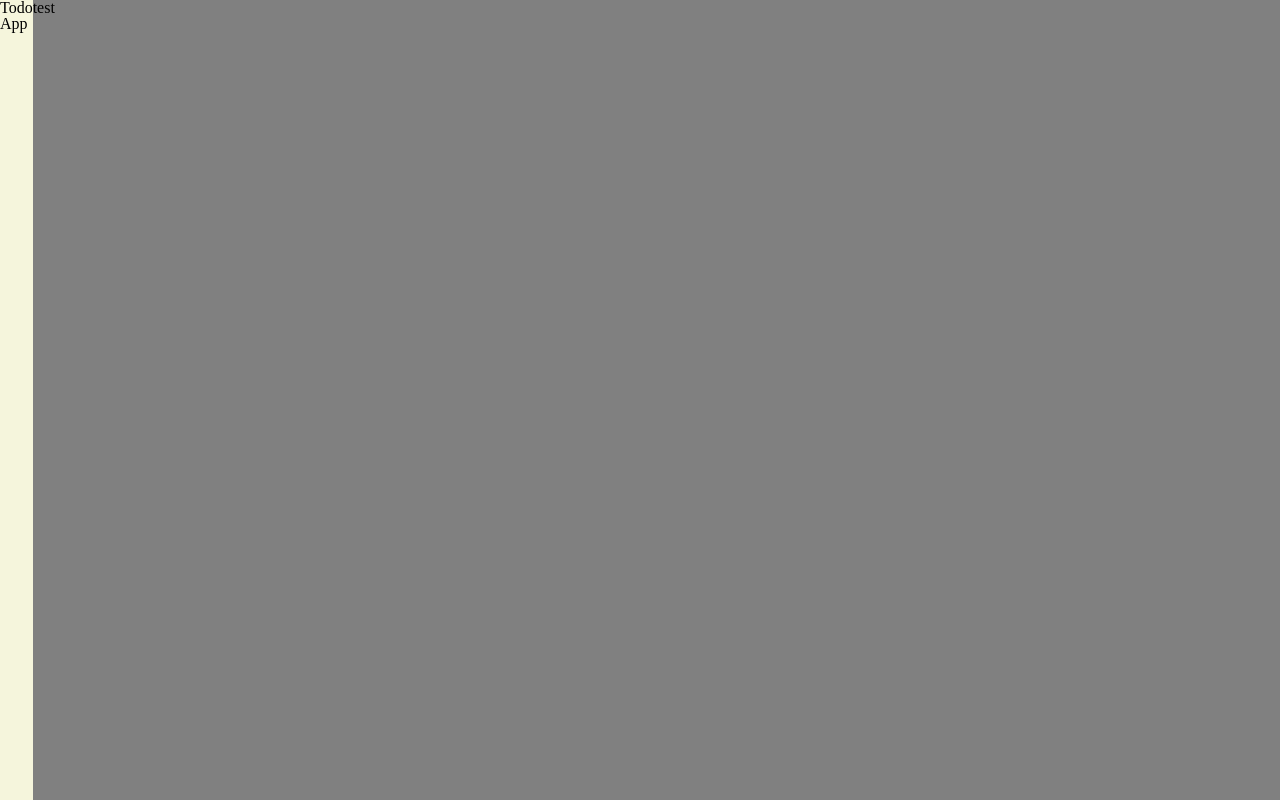
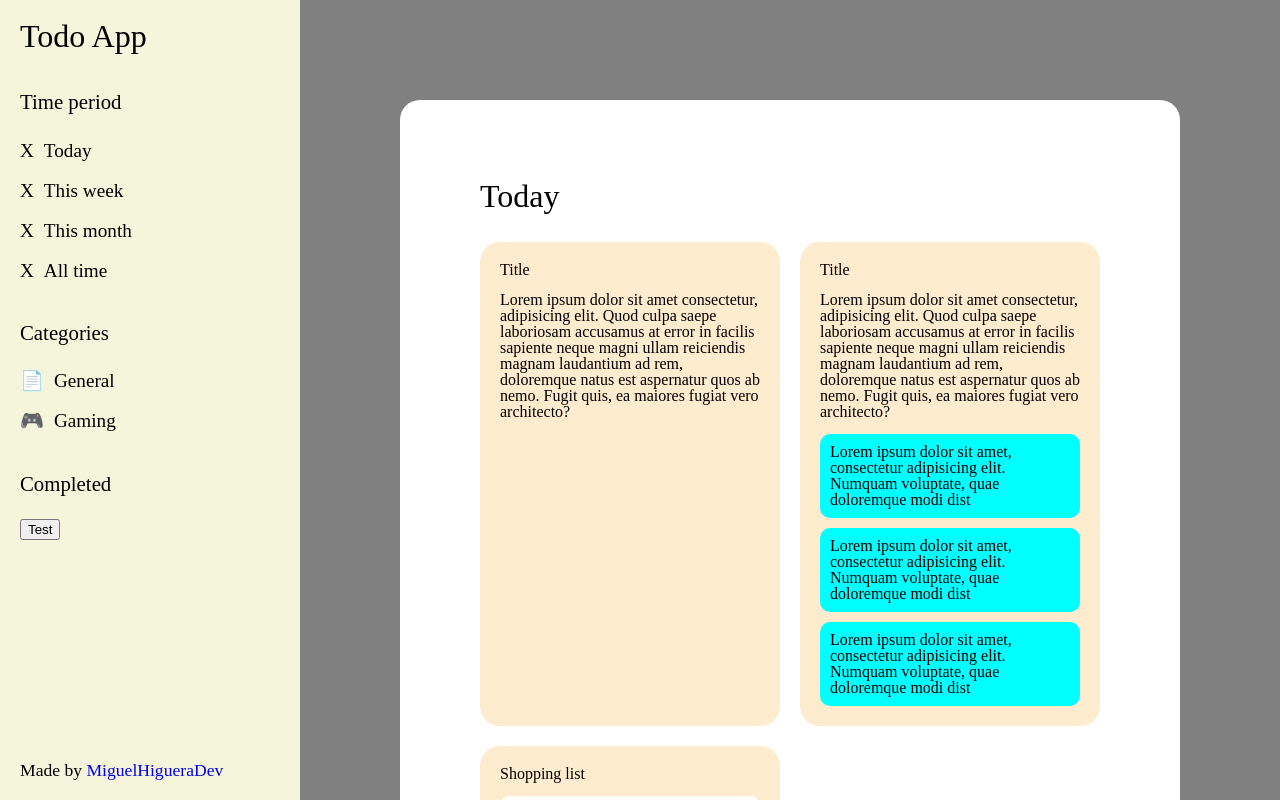
Before and after one commit to MiguelHigueraDev/todo-app, a website built with webpack: page src/index.html in a window 1280 px wide. Built offline with nearby package versions, Linux system fonts and the light colour scheme.

Commit message:
Finish updateCategoryList

```diff
--- a/src/index.html
+++ b/src/index.html
@@ -5,15 +5,72 @@
     <meta name="viewport" content="width=device-width, initial-scale=1.0">
     <title>Todo App</title>
     <link rel="stylesheet" href="./style.css">
+    <!--<script src="https://kit.fontawesome.com/56299f684d.js" crossorigin="anonymous"></script>-->
 </head>
 <body>
-    <nav id="sidebar">
-        <div id="logo">
+    <nav class="sidebar">
+        <div class="logo">
             <h1>Todo App</h1>
         </div>
+        <div class="list-container">
+            <h3>Time period</h3>
+            <ul class="list">
+                <li>Today<i class="fa solid fa-gamepad">X</i></li>
+                <li>This week<i class="fa solid fa-gamepad">X</i></li>
+                <li>This month<i class="fa solid fa-gamepad">X</i></li>
+                <li>All time<i class="fa solid fa-gamepad">X</i></li>
+            </ul>
+        </div>
+        <div class="list-container">
+            <h3>Categories</h3>
+            <ul class="list" id="category-list">
+            </ul>
+        </div>
+        <div class="list-container">
+            <h3>Completed</h3>
+            <button id="testing">Test</button>
+        </div>
+        <footer>
+            <p>Made by <a href="http://miguelhiguera.dev" target="_blank">MiguelHigueraDev</a></p>
+        </footer>
     </nav>
     <main>
-        <p>test</p>
+        <div class="main-container">
+            <h1 class="selected-filter">Today</h1>
+            <div class="todos-container">
+                <article class="todo">
+                    <h4>Title</h4>
+                    <p>Lorem ipsum dolor sit amet consectetur, adipisicing elit. Quod culpa saepe laboriosam accusamus at error in facilis sapiente neque magni ullam reiciendis magnam laudantium ad rem, doloremque natus est aspernatur quos ab nemo. Fugit quis, ea maiores fugiat vero architecto?</p>
+                </article>
+                <article class="todo">
+                    <h4>Title</h4>
+                    <p>Lorem ipsum dolor sit amet consectetur, adipisicing elit. Quod culpa saepe laboriosam accusamus at error in facilis sapiente neque magni ullam reiciendis magnam laudantium ad rem, doloremque natus est aspernatur quos ab nemo. Fugit quis, ea maiores fugiat vero architecto?</p>
+                    <div class="todo-notes">
+                        <ul>
+                            <li>Lorem ipsum dolor sit amet, consectetur adipisicing elit. Numquam voluptate, quae doloremque modi dist</li>
+                            <li>Lorem ipsum dolor sit amet, consectetur adipisicing elit. Numquam voluptate, quae doloremque modi dist</li>
+                            <li>Lorem ipsum dolor sit amet, consectetur adipisicing elit. Numquam voluptate, quae doloremque modi dist</li>
+                        </ul>
+                    </div>
+                </article>
+                <article class="todo">
+                    <h4>Shopping list</h4>
+                    <div class="checklist-items">
+                        <ul>
+                            <li><label><input type="checkbox">Cabbage</label></li>
+                            <li><label><input type="checkbox">Cabbage</label></li>
+                            <li><label><input type="checkbox">Cabbage</label></li>
+                            <li><label><input type="checkbox">Cabbage</label></li>
+                            <li><label><input type="checkbox">Cabbage</label></li>
+                            <li><label><input type="checkbox">Cabbage</label></li>
+                            <li><label><input type="checkbox">Cabbage</label></li>
+                            <li><label><input type="checkbox">Cabbage</label></li>
+                        </ul>
+                    </div>
+                </article>
+
+            </div>
+        </div>
     </main>
 </body>
 </html>
--- a/src/index.js
+++ b/src/index.js
@@ -1,11 +1,18 @@
-import { Todo, TodoList, Note, CheckListItem } from './modules/todos';
+import { Todo, TodoList, TodoListManager, Note, CheckListItem } from './modules/todos';
+import { updateCategoryList  } from './modules/sidebarManager';
 
+const todoListManager = new TodoListManager();
 
-const todo = new Todo('Estudiar JS', 'Debería estudiar más JS.', '2024-02-02', 1);
-const note = new Note('Nota 1', 'asdasdasdkjasdkasjdk');
-todo.notes.addNote(note);
-const checkitem = new CheckListItem('Estudiar React');
-todo.checkList.addCheckListItem(checkitem);
-const list = new TodoList('Things to do');
-list.addTodo(todo);
-console.log(list.list);
+const general = todoListManager.createTodoList("General", "📄");
+const gaming = todoListManager.createTodoList("Gaming", "🎮");
+
+const todo = new Todo("todo", "description", "2023-02-02", 1);
+gaming.addTodo(todo);
+//console.log(todoListManager.getTodoLists());
+console.log(updateCategoryList(todoListManager.getTodoLists()));
+
+const testBtn = document.getElementById("testing");
+testBtn.addEventListener('click', () => {
+    todoListManager.createTodoList("Coding", "C");
+    updateCategoryList(todoListManager.getTodoLists());
+})
--- /dev/null
+++ b/src/modules/constants.js
@@ -0,0 +1,3 @@
+const MAX_NOTES = 3;
+
+export { MAX_NOTES }
--- /dev/null
+++ b/src/modules/sidebarManager.js
@@ -0,0 +1,15 @@
+const categoryListContainer = document.querySelector('#category-list');
+
+const updateCategoryList = (categories) => {
+    categoryListContainer.innerHTML = "";
+    for(const c of categories) {
+        const cat = document.createElement('li');
+        cat.textContent = c.name;
+        const icon = document.createElement('i');
+        icon.textContent = c.symbol;
+        cat.appendChild(icon);
+        categoryListContainer.appendChild(cat);
+    }
+}
+
+export { updateCategoryList }
--- a/src/modules/todos.js
+++ b/src/modules/todos.js
@@ -1,6 +1,9 @@
+import { MAX_NOTES } from "./constants";
+
 class TodoList {
-    constructor(name) {
+    constructor(name, symbol) {
         this.name = name;
+        this.symbol = symbol;
         this.list = [];
     }
 
@@ -14,6 +17,20 @@ class TodoList {
 
     getTodoList() {
         return this.list;
+    }
+}
+
+class TodoListManager {
+    static todoLists = [];
+
+    createTodoList(name, symbol) {
+        const todoList = new TodoList(name, symbol);
+        TodoListManager.todoLists.push(todoList)
+        return todoList
+    }
+
+    getTodoLists() {
+        return TodoListManager.todoLists;
     }
 }
 
@@ -48,7 +65,9 @@ class NotesManager {
     }
 
     addNote(note) {
+        if(this.notes.length >= MAX_NOTES) return false;
         this.notes.push(note);
+        return true;
     }
 
     removeNote(index) {
@@ -71,4 +90,4 @@ class CheckListManager {
 
 }
 
-export { Todo, TodoList, Note, CheckListItem }
+export { Todo, TodoList, TodoListManager, Note, CheckListItem }
--- a/src/style.css
+++ b/src/style.css
@@ -49,7 +49,6 @@ table {
 
 html {
     box-sizing: border-box;
-    user-select: none;
 }
 
 *,
@@ -58,10 +57,12 @@ html {
     box-sizing: inherit;
 }
 
+/* Base layout */
+
 body {
     display: grid;
     grid-template-columns: min-content 1fr;
-    height: 100vh;
+	height: 100vh;
 }
 
 nav {
@@ -70,4 +71,122 @@ nav {
 
 main {
     background-color: gray;
+	overflow-y: auto;
 }
+
+/* Sidebar */
+.sidebar {
+	padding: 20px;
+	width: 300px;
+	display: flex;
+	flex-direction: column;
+	gap: 40px;
+}
+
+.logo > h1 {
+	font-size: 2rem;
+}
+
+
+.list-container h3 {
+	font-size: 1.3rem;
+	margin-bottom: 25px;
+}
+
+.list {
+	display: flex;
+	flex-flow: column nowrap;
+	gap: 15px;
+}
+
+.list li {
+	display: flex;
+	flex-flow: row-reverse nowrap;
+	justify-content: flex-end;
+	gap: 10px;
+	font-size: 1.2rem;
+	align-items: center;
+	height: 25px;
+}
+
+footer {
+	display: flex;
+	flex-grow: 1;
+	align-items: flex-end;
+	justify-items: flex-end;
+}
+
+footer p {
+	font-size: 1.1rem;
+}
+
+footer a {
+	text-decoration: none;
+}
+
+/* Todos display */
+.main-container {
+	margin: 100px;
+	padding: 80px;
+	background-color: white;
+	border-radius: 20px;
+}
+
+.selected-filter {
+	font-size: 2rem;
+	margin-bottom: 30px;
+}
+
+.todos-container {
+	display: grid;
+	justify-items: start;
+	grid-template-columns: repeat(auto-fit, minmax(300px, 1fr));
+	gap: 20px;
+}
+
+.todo {
+	padding: 20px;
+	display: flex;
+	flex-direction: column;
+	gap: 14px;
+	background-color: blanchedalmond;
+	border-radius: 20px;
+	max-width: 400px;
+	width: 100%;
+}
+
+.todo-notes ul{
+	display: flex;
+	flex-direction: column;
+	gap: 10px;
+}
+
+.todo-notes li {
+	background-color: aqua;
+	padding: 10px;
+	border-radius: 10px;
+}
+
+.checklist-items {
+	background-color: white;
+	padding: 10px;
+	border-radius: 10px;
+}
+
+.checklist-items ul {
+	display: flex;
+	flex-direction: column;
+	gap: 10px;
+	margin-top: 10px;
+	margin-bottom: 10px;
+}
+
+.checklist-items li {
+	display: flex;
+	margin-left: 10px;
+}
+
+.checklist-items li input {
+	margin: 0;
+	margin-right: 5px;
+}
```
